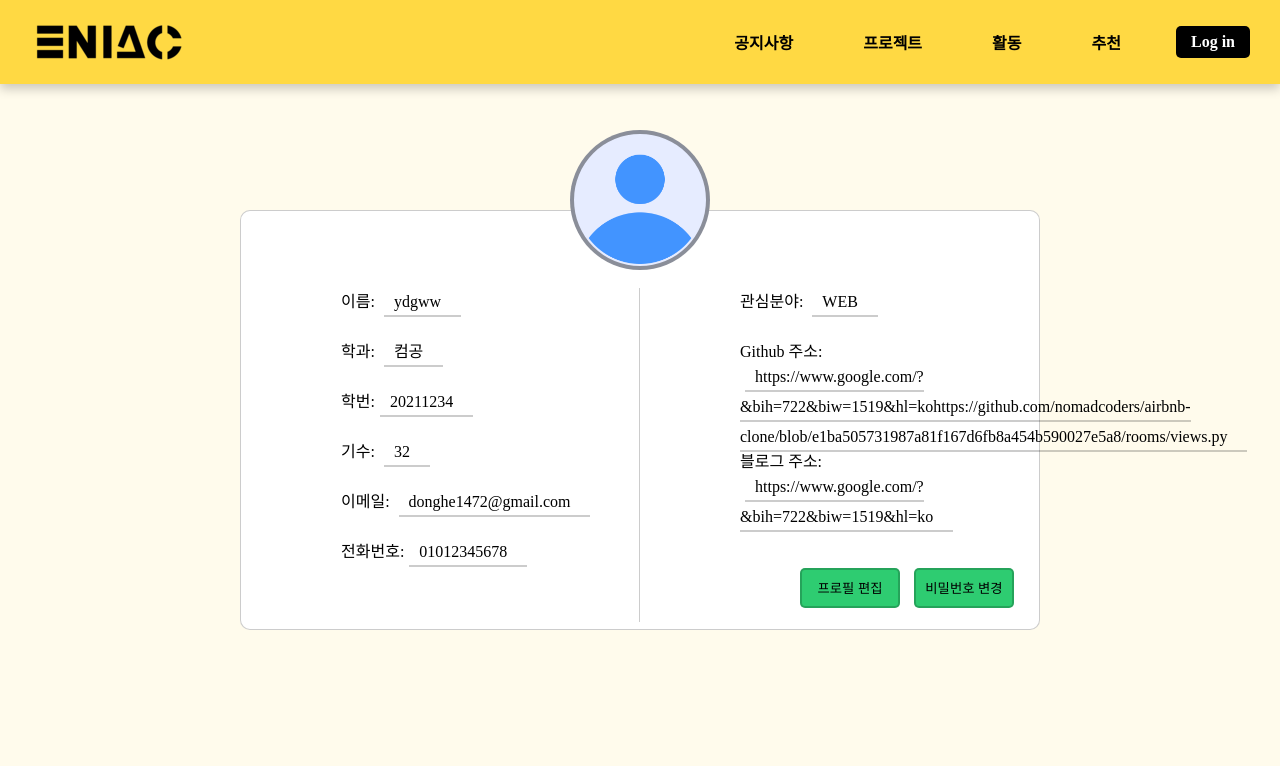
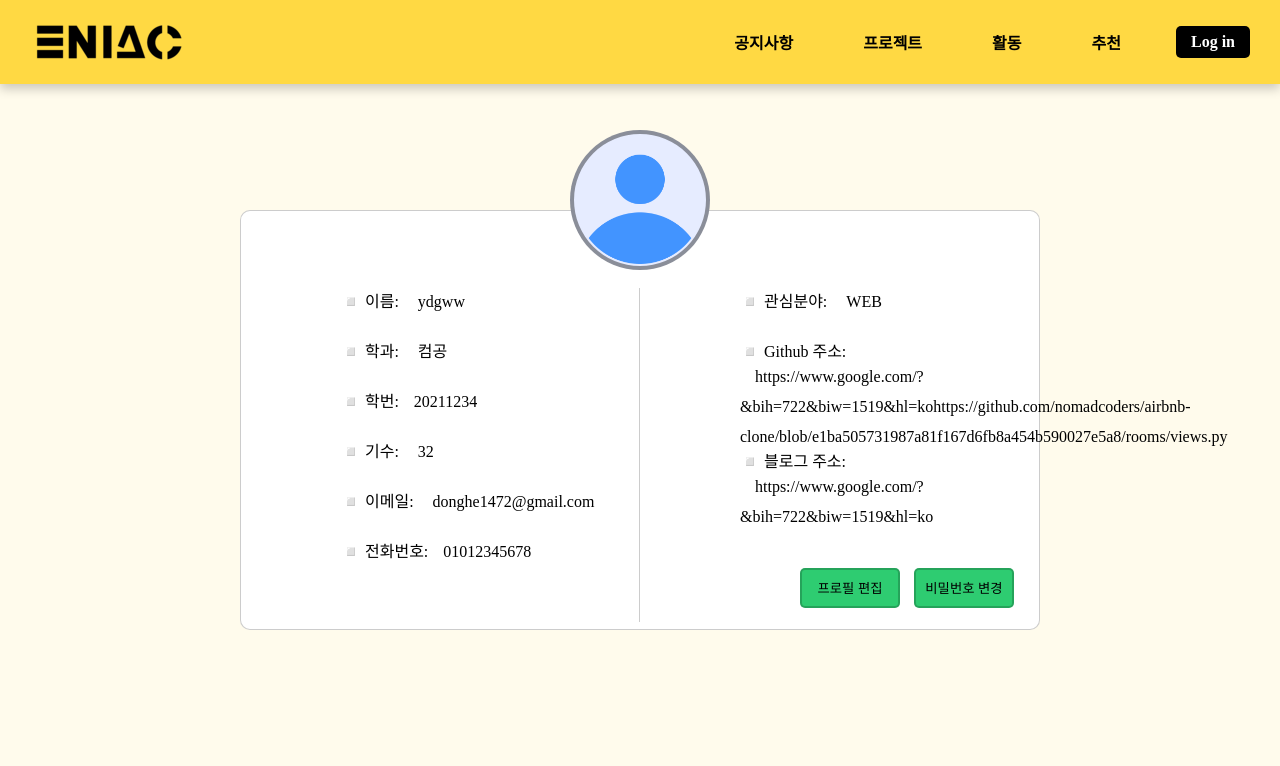
Before and after one commit to sanghee01/eniac-website, a Django app: page /336/profile in a window 1280 px wide. Shown: the top 766 px of the page. Run offline with Django 3.2, Linux system fonts and the light colour scheme; data comes from the database, SQL or seed files in the repository; some libraries are stand-ins or nearby versions; some web fonts are replaced.

Commit message:
[feat] 프로필 구분 border 없애고 점으로 바꿈

```diff
--- a/static/css/users/profile.css
+++ b/static/css/users/profile.css
@@ -50,7 +50,6 @@
 .profile__info > span {
   padding: 0px 20px 5px 10px;
   margin-left: 5px;
-  border-bottom: 2.5px solid rgba(0, 0, 0, 0.2);
 }
 .profile__info-long {
   height: 100px;
@@ -127,7 +126,7 @@
   }
   .profile__info {
     margin: 0;
-    font-size: 13px;
+    font-size: 12px;
   }
   .profile__btn > button {
     font-size: 10px;
--- a/templates/users/user_detail.html
+++ b/templates/users/user_detail.html
@@ -6,27 +6,31 @@
     <div class="profile__content">
       <div class="profile-left">
         <div class="profile__info">
-          이름: <span>{{user_obj.username}}</span>
+          ◽ 이름: <span>{{user_obj.username}}</span>
         </div>
-        <div class="profile__info">학과: <span>{{user_obj.major}}</span></div>
-        <div class="profile__info">학번:<span>20211234</span></div>
         <div class="profile__info">
-          기수: <span>{{user_obj.entered_eniac}}</span>
+          ◽ 학과: <span>{{user_obj.major}}</span>
         </div>
-        <div class="profile__info">이메일: <span>{{user_obj.email}}</span></div>
-        <div class="profile__info">전화번호:<span>01012345678</span></div>
+        <div class="profile__info">◽ 학번:<span>20211234</span></div>
+        <div class="profile__info">
+          ◽ 기수: <span>{{user_obj.entered_eniac}}</span>
+        </div>
+        <div class="profile__info">
+          ◽ 이메일: <span>{{user_obj.email}}</span>
+        </div>
+        <div class="profile__info">◽ 전화번호:<span>01012345678</span></div>
       </div>
       <div class="profile-right">
         <div class="profile__info">
-          관심분야: <span>{{user_obj.fav_pro_genre}}</span>
+          ◽ 관심분야: <span>{{user_obj.fav_pro_genre}}</span>
         </div>
         <div class="profile__info profile__info-long">
-          Github 주소:<br /><span
+          ◽ Github 주소:<br /><span
             >https://www.google.com/?&bih=722&biw=1519&hl=ko{{user_obj.git_url}}</span
           >
         </div>
         <div class="profile__info profile__info-long">
-          블로그 주소:<br /><span
+          ◽ 블로그 주소:<br /><span
             >https://www.google.com/?&bih=722&biw=1519&hl=ko</span
           >
         </div>
```
